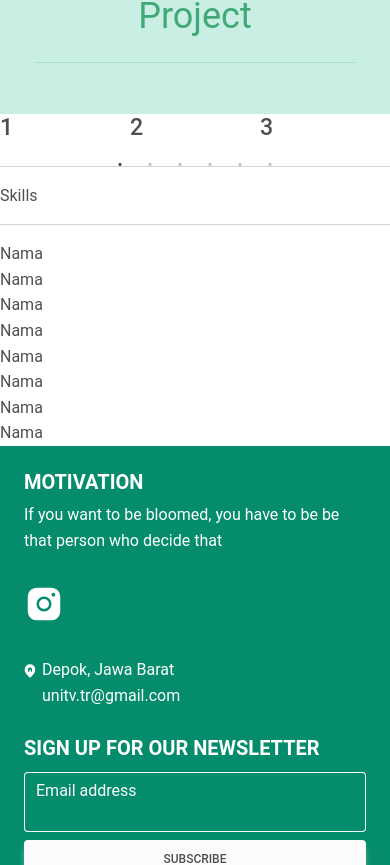
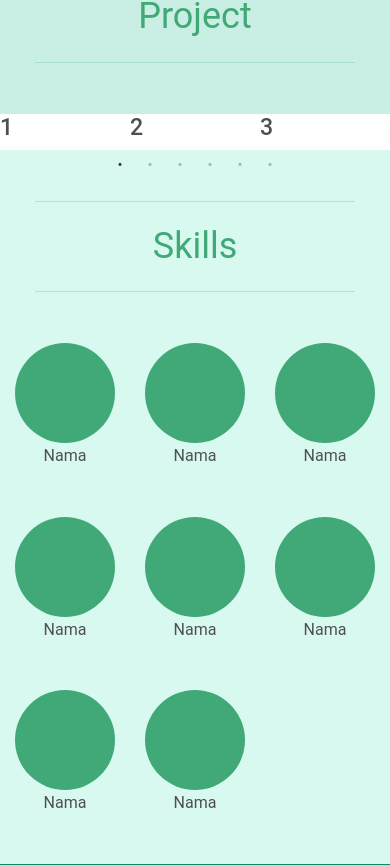
Before and after one commit to safiraanjani/G-Visions, a React (Create React App) app in the folder frontend/: page / in a window 390 px wide. Shown: the part 3864-4729 px from the top of the page. Built offline with nearby package versions, Linux system fonts and the light colour scheme; some icons are missing; a web font is replaced by a local one.

Commit message:
Update skills.css

```diff
--- a/frontend/src/styles/skills.css
+++ b/frontend/src/styles/skills.css
@@ -1,133 +1,103 @@
-.wrapper-project
+.wrapper-skills
 {
     display: grid;
     grid-template-columns: 4fr;
-    background-color: #C9EEE4;
+    background-color: #D7F9F0;
     color: #40a977;
     padding: 35px;
     font-size: 36px;
     text-align: center;
 }
 
-.project {
+.wrapper-item {
     display: grid;
-    grid-template-columns: 2fr 2fr;
-    background-color: #C9EEE4;
+    grid-template-columns: 1fr 1fr 1fr 1fr;
+    background-color: #D7F9F0;
 }
 
-.project-item {
+.item {
     max-width: 90%;
     margin-right: auto;
     margin-left: auto;
     padding-bottom: 3rem;
 }
 
-.item-kotak {
-    width: 450px;
-    height: 250px;
+.item-circle {
+    width: 130px;
+    height: 130px;
     background-color: #40a977;
-    border-radius: 25px 25px 25px 25px;
+    border-radius: 50%;
     float: left;
 }
 
-@media screen and (max-width: 1024px) {
-    .wrapper-project
+.nama-skills {
+    text-align: center;
+}
+
+@media screen and (max-width: 768px) {
+    .wrapper-skills
     {
         display: grid;
-        grid-template-columns: 4fr;
-        background-color: #C9EEE4;
+        grid-template-columns: 3fr;
+        background-color: #D7F9F0;
         color: #40a977;
         padding: 35px;
         font-size: 36px;
         text-align: center;
     }
 
-    .project {
+    .wrapper-item {
         display: grid;
-        grid-template-columns: 2fr 2fr;
-        background-color: #C9EEE4;
+        grid-template-columns: 1fr 1fr 1fr;
+        background-color: #D7F9F0;
     }
 
-    .project-item {
+    .item {
         max-width: 90%;
         margin-right: auto;
         margin-left: auto;
         padding-bottom: 3rem;
     }
 
-    .item-kotak {
-        width: 350px;
-        height: 150px;
+    .item-circle {
+        width: 100px;
+        height: 100px;
         background-color: #40a977;
-        border-radius: 25px 25px 25px 25px;
+        border-radius: 50%;
         float: left;
     }
 }
 
-@media screen and (max-width: 600px) {
-    .wrapper-project
+@media screen and (max-width: 320px) {
+    .wrapper-skills
     {
         display: grid;
-        grid-template-columns: 2fr;
-        background-color: #C9EEE4;
+        grid-template-columns: 3fr;
+        background-color: #D7F9F0;
         color: #40a977;
         padding: 35px;
         font-size: 36px;
         text-align: center;
     }
 
-    .project {
+    .wrapper-item {
         display: grid;
-        grid-template-columns: 1fr;
-        background-color: #C9EEE4;
+        grid-template-columns: 1fr 1fr;
+        background-color: #D7F9F0;
     }
 
-    .project-item {
+    .item {
         max-width: 90%;
         margin-right: auto;
         margin-left: auto;
         padding-bottom: 3rem;
     }
 
-    .item-kotak {
-        width: 350px;
-        height: 150px;
+    .item-circle {
+        width: 100px;
+        height: 100px;
         background-color: #40a977;
-        border-radius: 25px 25px 25px 25px;
+        border-radius: 50%;
         float: left;
     }
 }
-
-@media screen and (max-width: 320px) {
-    .wrapper-project
-    {
-        display: grid;
-        grid-template-columns: 2fr;
-        background-color: #C9EEE4;
-        color: #40a977;
-        padding: 35px;
-        font-size: 36px;
-        text-align: center;
-    }
-
-    .project {
-        display: grid;
-        grid-template-columns: 1fr;
-        background-color: #C9EEE4;
-    }
-
-    .project-item {
-        max-width: 90%;
-        margin-right: auto;
-        margin-left: auto;
-        padding-bottom: 3rem;
-    }
-
-    .item-kotak {
-        width: 250px;
-        height: 100px;
-        background-color: #40a977;
-        border-radius: 25px 25px 25px 25px;
-        float: left;
-    }
-}
```
